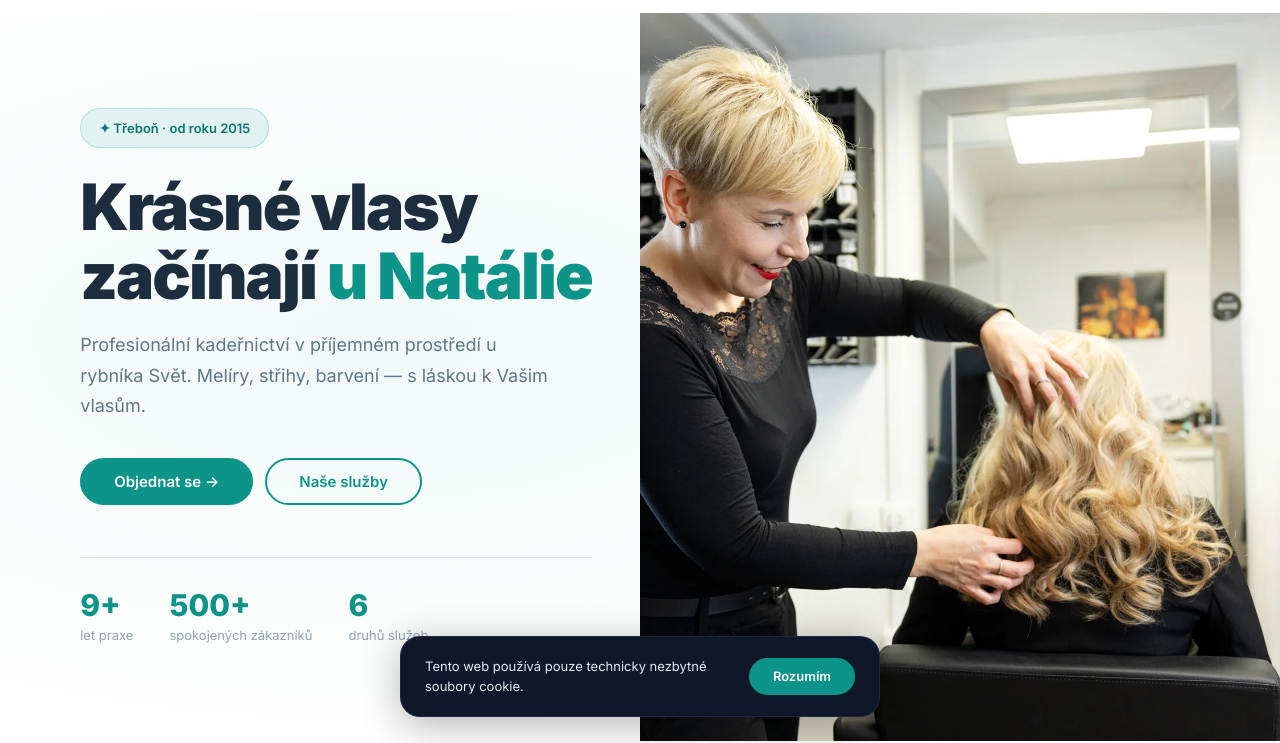
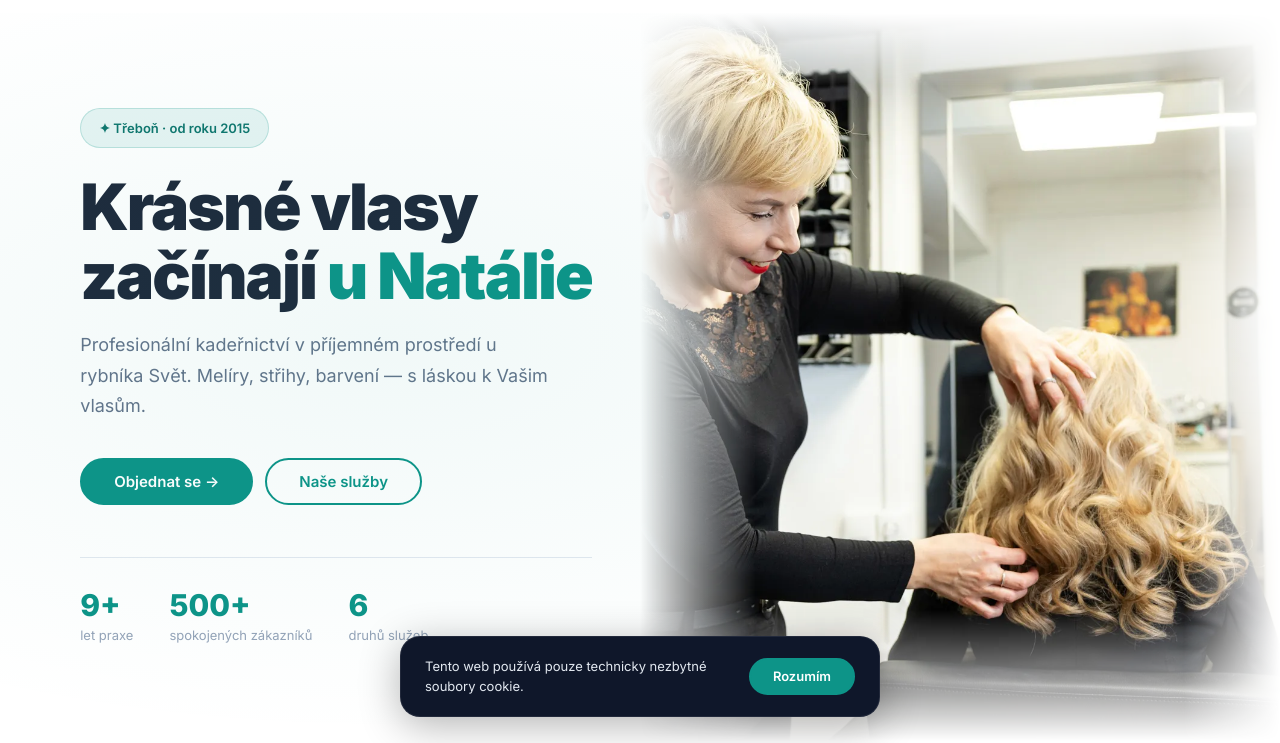
Before and after one commit to lukaspalda/kadernictvi-u-natalie-web, a plain HTML site: page index.html in a window 1280 px wide. Shown: the part 59-802 px from the top of the page. Drawn offline with Linux system fonts and the light colour scheme.

Commit message:
Hero foto: měkké okraje přes gradient masku

```diff
--- a/css/style.css
+++ b/css/style.css
@@ -317,12 +317,21 @@ button { font-family: var(--font); }
 .hero-img-wrap {
     position: relative;
     overflow: hidden;
+    mask-image:
+        linear-gradient(to right, transparent 0%, black 18%, black 85%, transparent 100%),
+        linear-gradient(to bottom, transparent 0%, black 10%, black 82%, transparent 100%);
+    -webkit-mask-image:
+        linear-gradient(to right, transparent 0%, black 18%, black 85%, transparent 100%),
+        linear-gradient(to bottom, transparent 0%, black 10%, black 82%, transparent 100%);
+    mask-composite: intersect;
+    -webkit-mask-composite: source-in;
 }
 .hero-img {
     width: 100%;
     height: 100%;
     object-fit: cover;
     object-position: center top;
+    scale: 1.06;
 }
 
 /* ======================================
```
